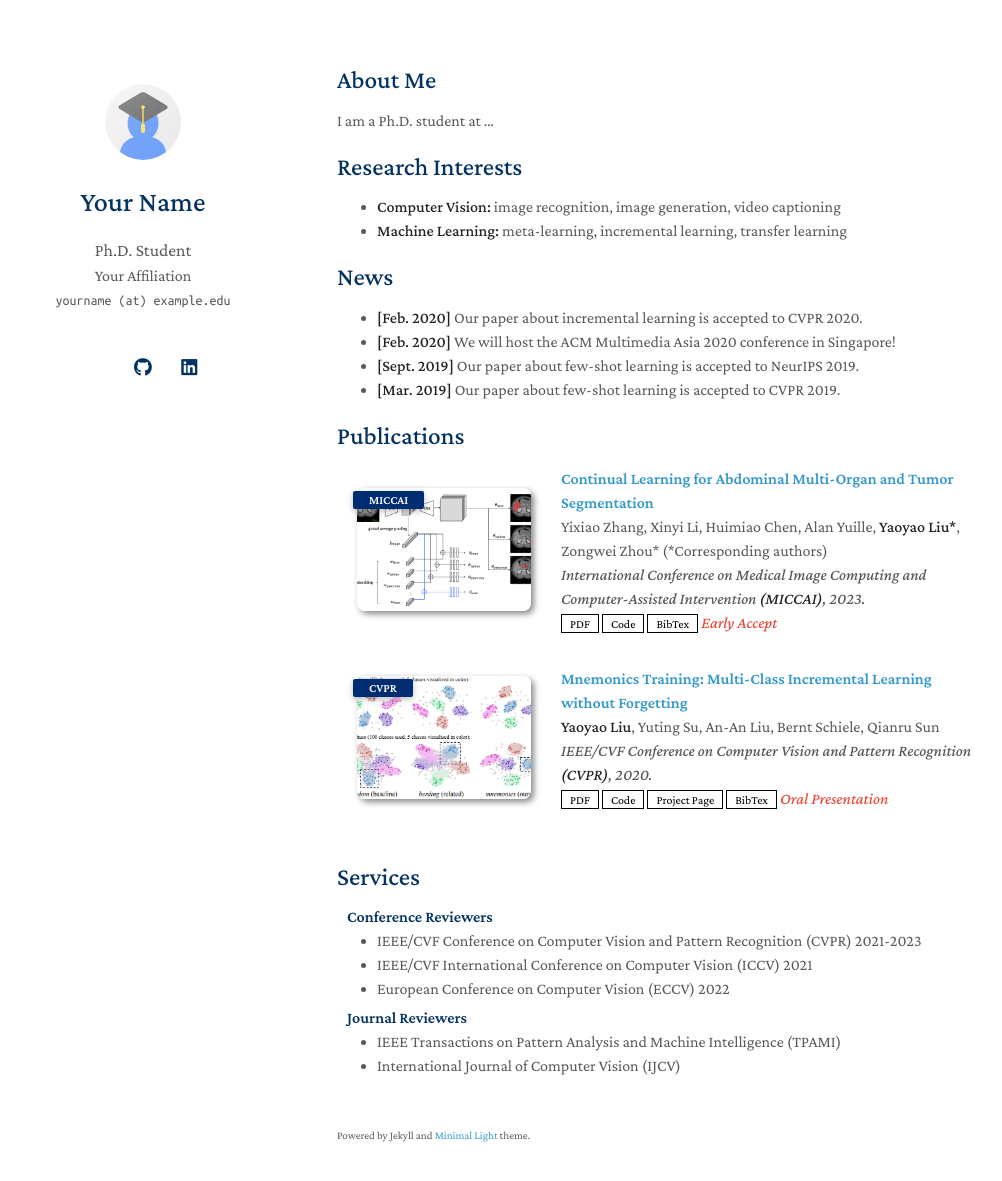
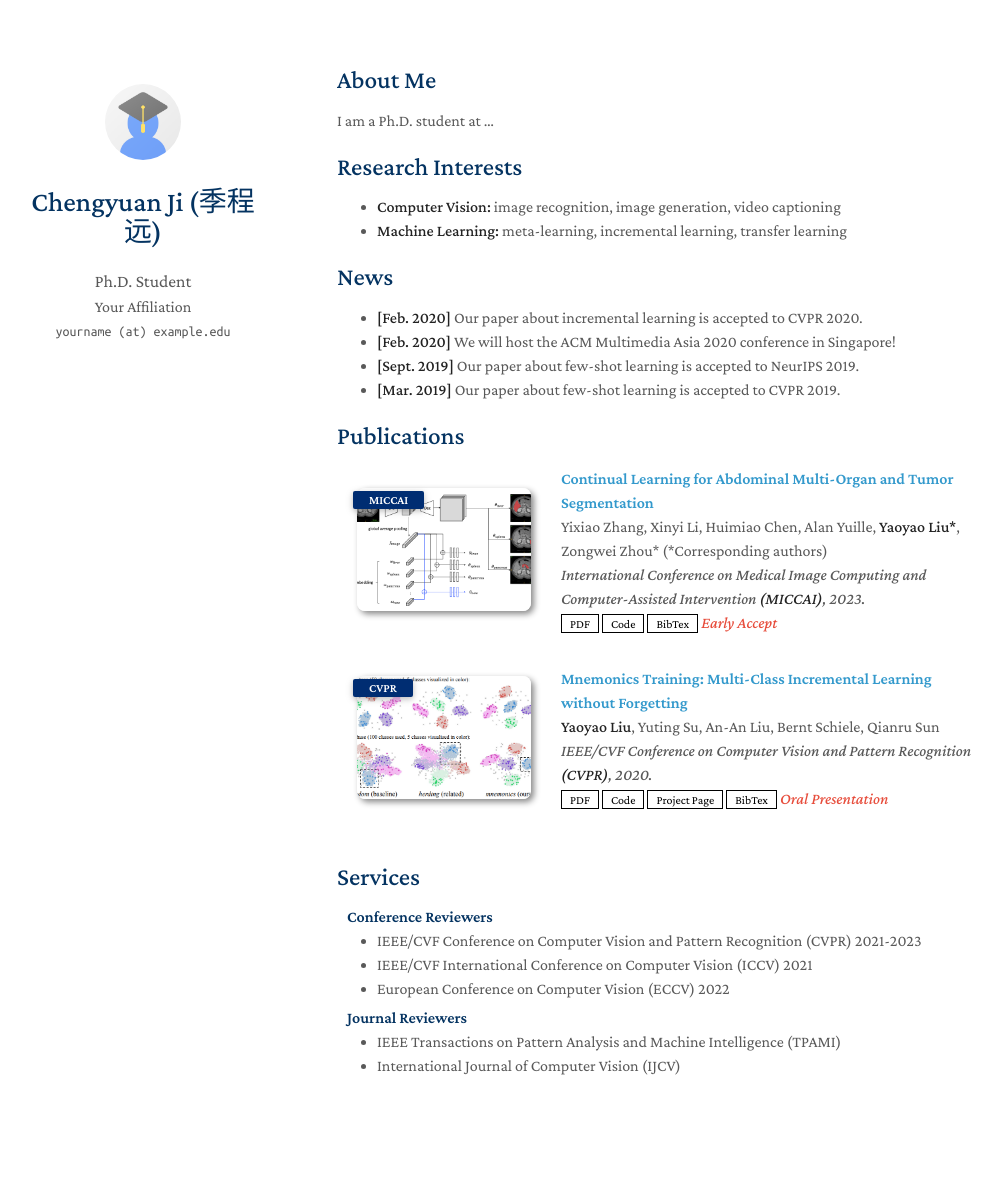
Before and after one commit to chengyuanji/website, a Jekyll site: the page built from index.md, in a window 1280 px wide and 1216 px high. Shown: the top 1181 px of the window, without its empty margins (133-1135 px from the left). Built offline with Jekyll 4.4.1, drawn with Linux system fonts in a browser that asks for light colours; a style sheet for code colours, icons or effects is not loaded; our own code applies the rules of GitHub Pages for plain Markdown files.

Commit message:
Update _config.yml

```diff
--- a/_config.yml
+++ b/_config.yml
@@ -1,5 +1,5 @@
 # Basic Information
-title: Your Name
+title: Chengyuan Ji (季程远)
 position: Ph.D. Student
 affiliation: Your Affiliation
 email: yourname (at) example.edu
@@ -14,9 +14,6 @@ canonical: https://minimal-light-theme.yliu.me/
 # If you don't need one of them, you may delete the corresponding line.
 google_scholar: https://scholar.google.com/
 cv_link: assets/files/curriculum_vitae.pdf
-github_link: https://github.com/
-linkedin: https://www.linkedin.com/
-twitter: https://twitter.com/
 
 # Images (e.g., your profile picture and your website's favicon)
 # "favicon" and "favicon_dark" are used for the light and dark modes, respectively.
@@ -26,7 +23,7 @@ favicon_dark: ./assets/img/favicon-dark.png
 
 # Footnote
 # You may use the option to disable the footnote, "Powered by Jekyll and Minimal Light theme."
-enable_footnote: true
+enable_footnote: false
 
 # Auto Dark Mode
 # You may use the option to disable the automatic dark theme
@@ -38,11 +35,11 @@ font: "Serif" # or "Sans Serif"
 
 # Google Analytics ID
 # Please remove this if you don't use Google Analytics
-google_analytics: UA-111540567-4
+# google_analytics: UA-111540567-4
 
 # Use this project as a remote theme for GitHub Pages
 # See the guide here: https://docs.github.com/en/pages/setting-up-a-github-pages-site-with-jekyll/adding-a-theme-to-your-github-pages-site-using-jekyll
-remote_theme: yaoyao-liu/minimal-light
+remote_theme: chengyuanji/website
 
 # The following files will be removed from the generated website.
 exclude:
```
